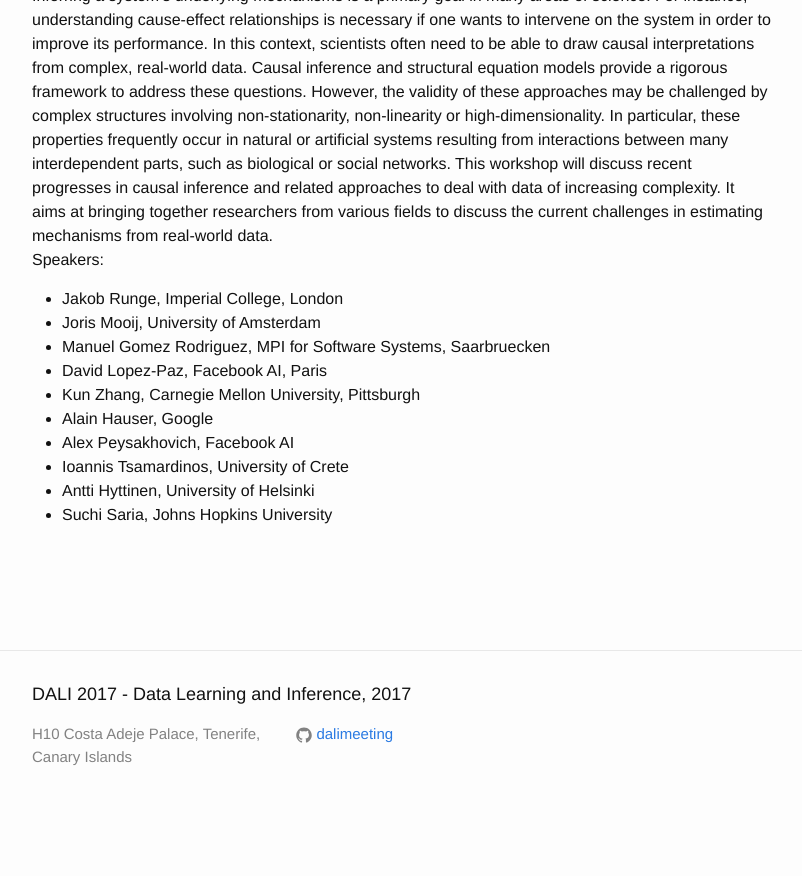
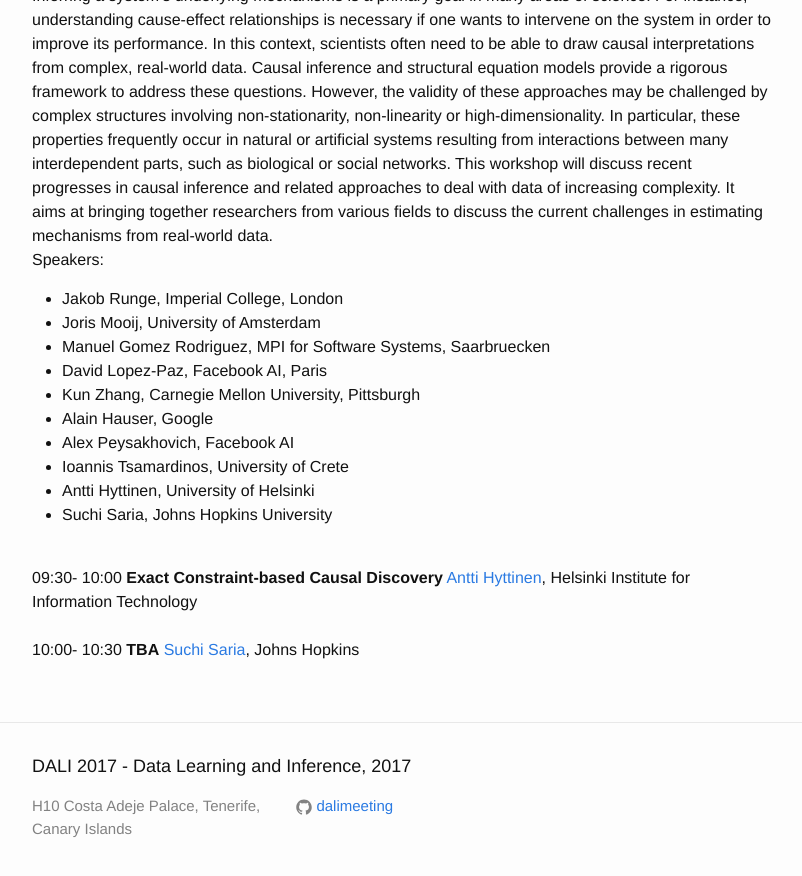
Before and after one commit to dalimeeting/dalimeeting.github.io, a Jekyll site: the page built from _posts/2017-04-20-progresses-ML-causal-inference.md, in a window 1280 px wide and 900 px high, scrolled down 739 px. Shown: the top 876 px of the window, without its empty margins (238-1040 px from the left). Built offline with Jekyll 4.4.1, drawn with Linux system fonts in a browser that asks for light colours; before the commit the page ends 1567 px from its top, so only the background shows below that; some of the changed lines change nothing that is shown.

Commit message:
Update 2017-04-20-progresses-ML-causal-inference.md

```diff
--- a/_posts/2017-04-20-progresses-ML-causal-inference.md
+++ b/_posts/2017-04-20-progresses-ML-causal-inference.md
@@ -19,14 +19,26 @@ organizers:
 room: Caleta
 show_abstracts: false
 talks:
-- title:
+- title: "Exact Constraint-based Causal Discovery"
   author:
-  - given:
-    family:
-    institute:
+  - given: Antti
+    family: Hyttinen
+    url: https://sites.google.com/site/ajhyttin/
+    institute: Helsinki Institute for Information Technology
   youtube:
-  start:
-  end:
+  start: "09:30"
+  end: "10:00"
+  abstract: "Causal graphical model structure discovery is a challenging part of causal inference, graphical model research and machine learning. If absence of latent confounders can be assumed, the tool of choice are exact score-based methods, as they provably find the globally optimal equivalence class of structures. Constraint-based methods on the other hand are able to handle more general model spaces with cycles and latent confounders, but offer seriously poorer accuracy. We present research that bridges this gap between constraint-based and score-based methods to some extent. We use a combination of score-based and constraint-based ideas together with Boolean (maximum) satisfiability solving, to obtain an approach that retains exactness and the generality of the model space."
+- title: "TBA"
+  author:
+  - given: Suchi
+    family: Saria
+    url: https://www.cs.jhu.edu/faculty/suchi-saria/
+    institute: Johns Hopkins
+  youtube:
+  start: "10:00"
+  end: "10:30"
+  abstract:
 speakers:
 - Jakob Runge, Imperial College, London
 - Joris Mooij, University of Amsterdam
```
